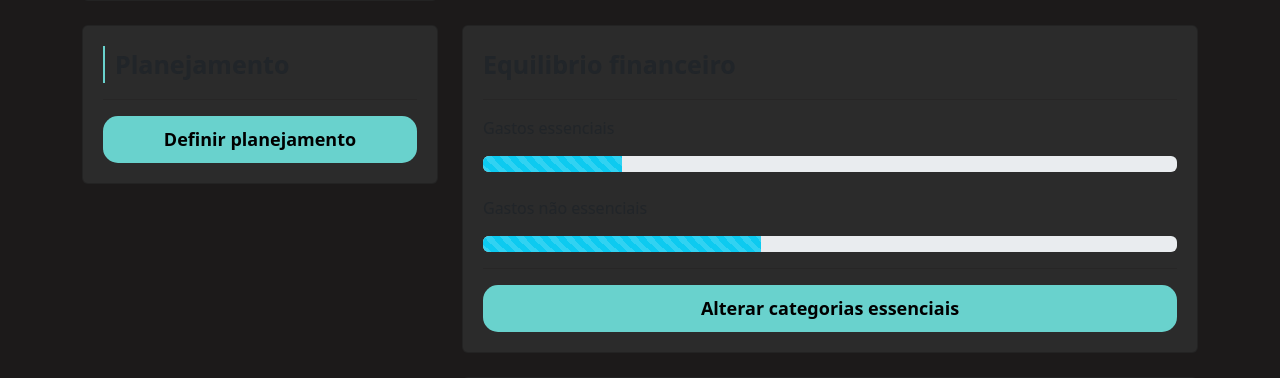
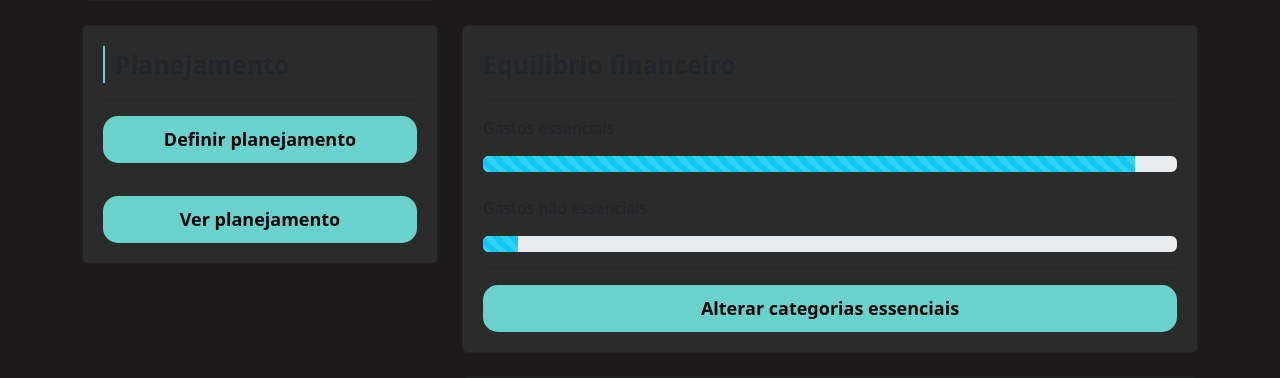
Before and after one commit to wesley-marcos/PyStackWeek_7.0, a Django app: page /perfil/home/ in a window 1280 px wide. Shown: the part 613-991 px from the top of the page. Run offline with Django 4.2, Linux system fonts and the light colour scheme; data comes from the database, SQL or seed files in the repository; both versions use the stored data as it was after the commit.

Commit message:
Toques finais nas telas principais

```diff
--- a/perfil/models.py
+++ b/perfil/models.py
@@ -1,6 +1,5 @@
 from django.db import models
 from datetime import datetime
-from perfil.utils import calcula_total
 
 class Categorias(models.Model):
     categoria = models.CharField(max_length=50)
--- a/perfil/templates/home.html
+++ b/perfil/templates/home.html
@@ -10,11 +10,11 @@
         <br>
         <div class="row">
             <div class="col-md-3">
-                <a style="text-decoration: none; color:white;" href="#">
+                <a style="text-decoration: none; color:white;" href="{% url 'novo_valor' %}">
                     <div class="card">
                         <div class="row">
                             <div class="col-md-8">
-                                <span  class="fonte-destaque">RS {{total_entradas}}}</span>
+                                <span  class="fonte-destaque">RS {{total_entradas}}</span>
                             </div>
                             <div class="col-md">
                                 <img class="icone-setas" src="{% static 'perfil/img/entradas.png' %}">
@@ -25,7 +25,7 @@
                 </a>
             </div>
             <div class="col-md-3">
-                <a style="text-decoration: none; color:white;" href="#">
+                <a style="text-decoration: none; color:white;" href="{% url 'novo_valor' %}">
                     <div class="card">
                         <div class="row">
                             <div class="col-md-8">
@@ -109,7 +109,9 @@
                         <span class="fonte-destaque">Planejamento</span>
                     </div>
                     <hr class="hr-borda">
-                    <a href="#" class="botao-principal">Definir planejamento</a>
+                    <a href="{% url 'definir_planejamento' %}" class="botao-principal">Definir planejamento</a>
+                    <hr>
+                    <a href="{% url 'ver_planejamento' %}" class="botao-principal">Ver planejamento</a>
                 </div>
             </div>
             <div class="col-md-8">
@@ -119,16 +121,16 @@
 
                     <p>Gastos essenciais</p>
                     <div class="progress">
-                        <div class="progress-bar progress-bar-striped bg-info" role="progressbar" style="width: 20%" aria-valuenow="50" aria-valuemin="0" aria-valuemax="100"></div>
+                        <div class="progress-bar progress-bar-striped bg-info" role="progressbar" style="width: {{percentual_gastos_essenciais}}%" aria-valuenow="50" aria-valuemin="0" aria-valuemax="100"></div>
                     </div>
                     <br>
                     <p>Gastos não essenciais</p>
                     <div class="progress">
-                        <div class="progress-bar progress-bar-striped bg-info" role="progressbar" style="width: 40%" aria-valuenow="50" aria-valuemin="0" aria-valuemax="100"></div>
+                        <div class="progress-bar progress-bar-striped bg-info" role="progressbar" style="width: {{percentual_gastos_nao_essenciais}}%" aria-valuenow="50" aria-valuemin="0" aria-valuemax="100"></div>
                     </div>
 
                     <hr class="hr-borda">
-                    <a href="#" class="botao-principal">Alterar categorias essenciais</a>
+                    <a href="{% url 'gerenciar' %}" class="botao-principal">Alterar categorias essenciais</a>
 
                 </div>
             </div>
@@ -151,7 +153,7 @@
 
                     <hr class="hr-borda">
 
-                    <a href="#" class="botao-principal">Ver mais</a>
+                    <a href="{% url 'ver_contas' %}" class="botao-principal">Ver mais</a>
 
                 </div>
             </div>
--- a/perfil/utils.py
+++ b/perfil/utils.py
@@ -1,6 +1,25 @@
+from extrato.models import Valores
+from datetime import datetime
+
 def calcula_total(obj, campo):
     total = 0
     for i in obj:
         total += getattr(i, campo)
 
     return total
+
+def calcula_equilibrio_financeiro():
+    gastos_essenciais = Valores.objects.filter(data__month=datetime.now().month).filter(tipo='S').filter(categoria__essencial=True)
+    gastos_nao_essenciais = Valores.objects.filter(data__month=datetime.now().month).filter(tipo='S').filter(categoria__essencial=False)
+
+    total_gastos_essenciais = calcula_total(gastos_essenciais, 'valor')
+    total_gastos_nao_essenciais = calcula_total(gastos_nao_essenciais, 'valor')
+
+    total = total_gastos_essenciais + total_gastos_nao_essenciais
+    try:
+        percentual_gastos_essenciais = total_gastos_essenciais * 100 / total
+        percentual_gastos_nao_essenciais = total_gastos_nao_essenciais * 100 / total
+
+        return percentual_gastos_essenciais, percentual_gastos_nao_essenciais
+    except:
+        return 0, 0
--- a/perfil/views.py
+++ b/perfil/views.py
@@ -3,7 +3,7 @@ from django.http import HttpResponse
 from .models import Conta, Categorias
 from django.contrib import messages
 from django.contrib.messages import constants
-from .utils import calcula_total
+from .utils import calcula_total, calcula_equilibrio_financeiro
 from extrato.models import Valores
 from datetime import datetime
 
@@ -18,11 +18,15 @@ def home(request):
     contas = Conta.objects.all()
     total_contas = calcula_total(contas, 'valor')
 
+    percentual_gastos_essenciais, percentual_gastos_nao_essenciais = calcula_equilibrio_financeiro()
+
     return render(request, 'home.html', {
         'contas' : contas,
         'total_contas' : total_contas,
         'total_entradas': total_entradas,
-        'total_saidas': total_saidas
+        'total_saidas': total_saidas,
+        'percentual_gastos_essenciais': int(percentual_gastos_essenciais),
+        'percentual_gastos_nao_essenciais': int(percentual_gastos_nao_essenciais)
         })
 
 def gerenciar(request):
--- a/templates/bases/base.html
+++ b/templates/bases/base.html
@@ -12,7 +12,7 @@
   </head>
   <body>
     <nav class="navbar navbar-expand-lg navbar-dark" style="background-color: #201F1F;">
-        <a class="navbar-brand" style="margin-left: 30px" href="">FINAN.CE</a>
+        <a class="navbar-brand" style="margin-left: 30px" href="{% url 'home' %}">FINAN.CE</a>
     </nav>
     {% block 'body' %}{% endblock %}
     <script src="https://cdn.jsdelivr.net/npm/bootstrap@5.3.0-alpha1/dist/js/bootstrap.bundle.min.js"></script>
```
Also changed, not shown: db.sqlite3.
